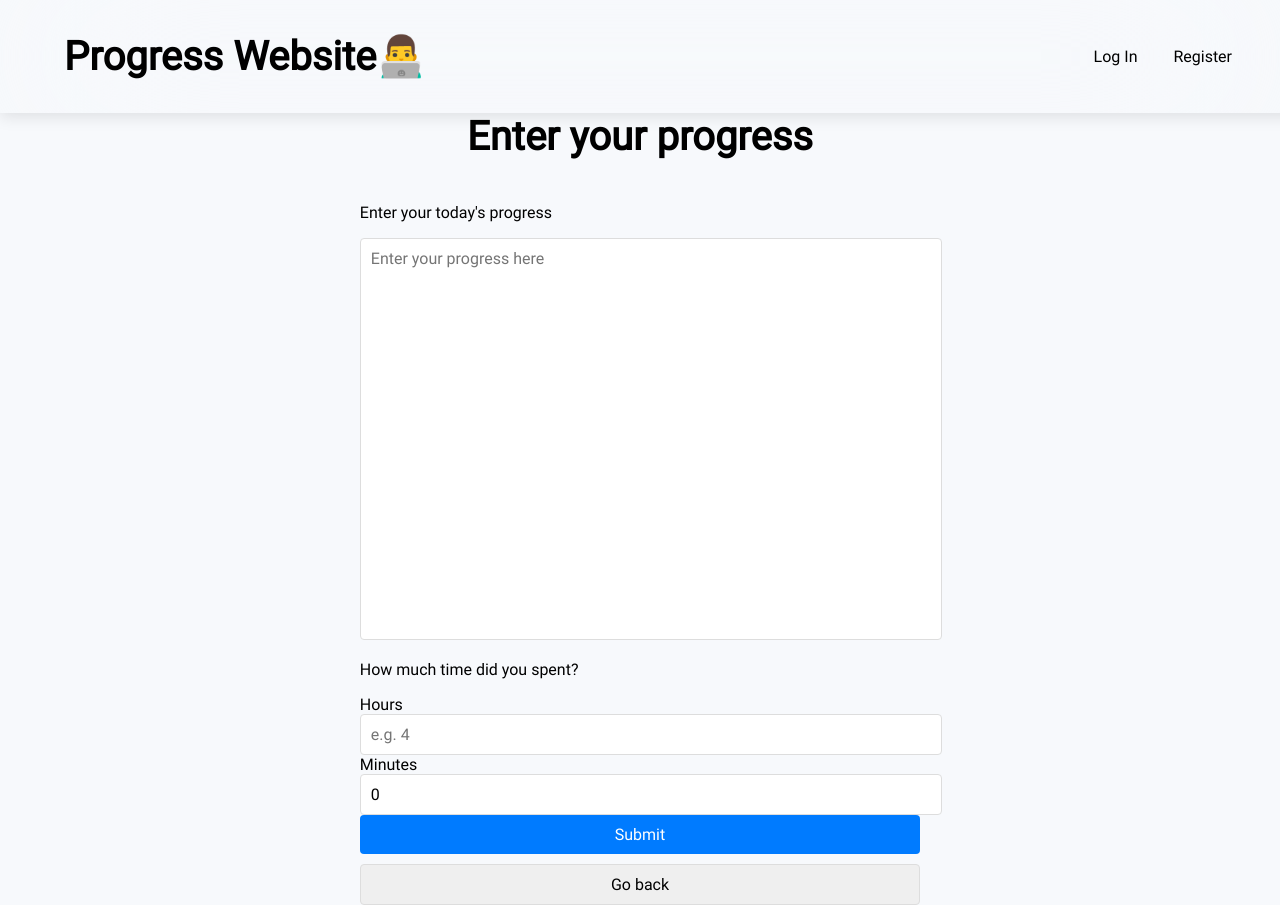
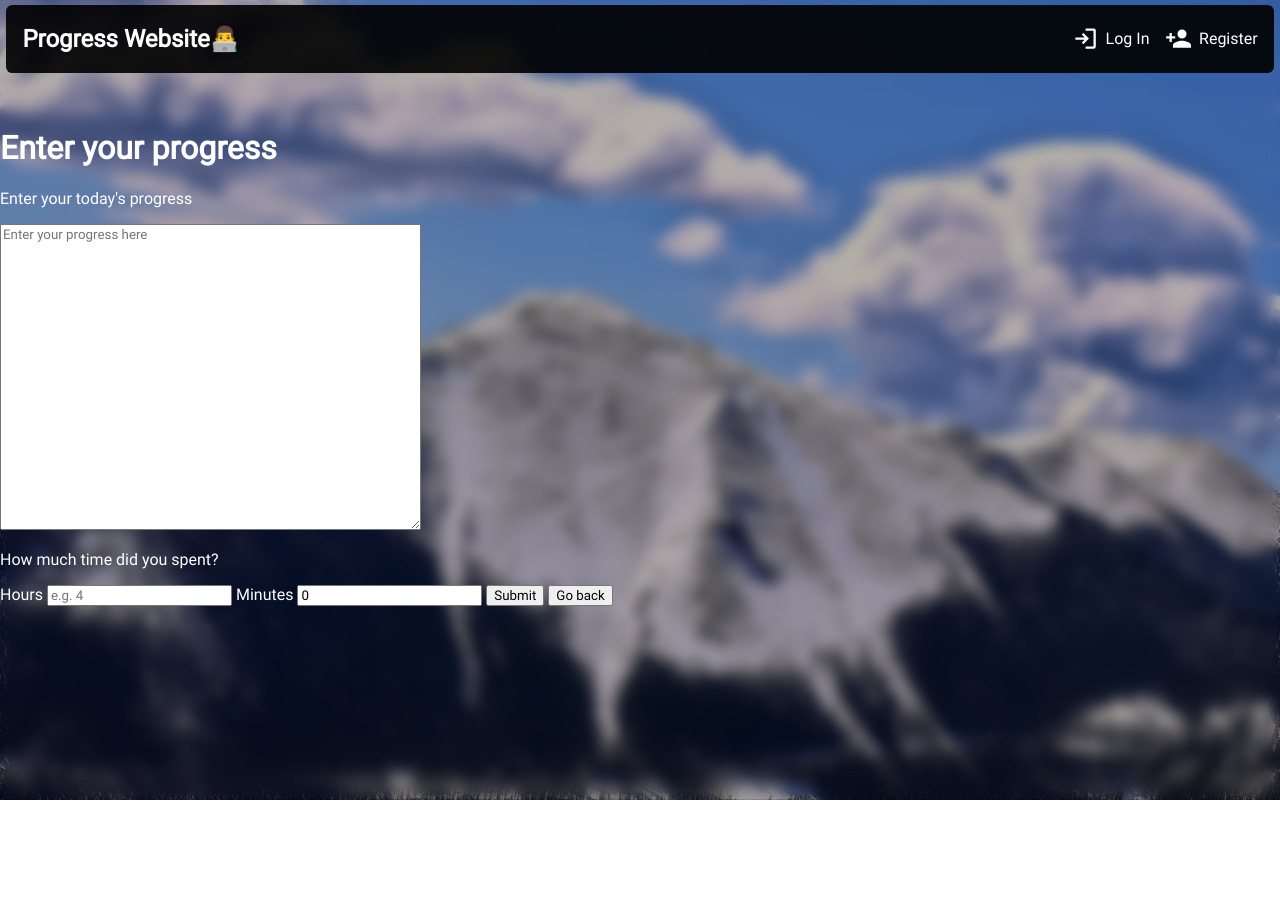
Before and after one commit to z1ppyyy/Progress-Website, a Django app: template progress/templates/post.html in a window 1280 px wide. After the commit the page ends 800 px from the top, so only its background shows below. Run offline with Django 3.2, Linux system fonts and the light colour scheme; the template is opened without the code that fills it, so the values that code supplies are empty.

Commit message:
:construction: adding some UI

```diff
--- a/progress/static/style.css
+++ b/progress/static/style.css
@@ -3,213 +3,335 @@
   src: url("Roboto/Roboto-Regular.ttf");
 }
 
+[data-theme="light"] {
+  --default-text-color: white;
+  --default-fill: white;
+  --default-text-highlight: green;
+  --default-fill-highlight: green;
+  --default-background-color: black;
+}
+
+[data-theme="dark"] {
+  --default-text-color: white;
+  --default-background-color: black;
+}
+
 * {
   font-family: Roboto-Regular;
   text-decoration: none;
-  --text-color: black;
-  --background-color: white;
+  transition: 0.04s;
 }
 
 body {
+  color: var(--default-text-color);
+  background-image: url("./background.jpg");
+  background-size: cover;
+  background-attachment: fixed;
+  backdrop-filter: blur(7px);
+  width: 100vw;
+  height: 100dvh;
+  margin: 0px;
   display: flex;
   flex-direction: column;
-  background-color: #f7f9fc;
-  min-height: 100dvh;
-  max-width: 100vw;
-  width: 100%;
-  font-size: 1em;
-  margin: 0px;
-  color: var(--text-color);
 }
 
-nav {
-  display: flex;
-  align-items: center;
-  position: fixed;
+/* Make the background darker, requires new stacking context*/
+body::after,
+header::after,
+#login::after{
   top: 0px;
   left: 0px;
-  z-index: 10;
+  content: '';
   width: 100%;
-  max-width: 100vw;
-  backdrop-filter: blur(100px);
-  box-shadow: 0 4px 15px rgba(0, 0, 0, 0.1);
-  padding: 0 4em;
+  height: 100%;
+  opacity: 0.9;
+  background-color: var(--default-background-color);
+  position: absolute;
+  z-index: -10;
+  border-radius: 0.4em;
 }
 
-nav ul {
-  padding: 0px;
-  margin-left: auto;
-  margin-right: 6em;
+body::after {
+  opacity: 0.3;
+  border-radius: 0em;
 }
 
-nav ul li {
-  display: inline-flex;
-  align-items: center;
-  margin: 1em;
+header {
+  position: fixed; /* Create new stacking context */
+  margin: 0.3em 0.4em;
+  padding: 0em 1em;
+
+  /* Secret Neo technique to stretch without with */
+  left: 0px;
+  right: 0px;
+  /************************************************/
 }
-
-nav ul li a {
-  color: var(--text-color);
-  font-size: 1em;
-  /*padding: 1em 1em;*/
-  border-radius: 1em;
-  text-decoration: none;
+header::after{
+  /*content: '';*/
+  /*width: 100%;*/
+  /*height: 100%;*/
+  /*opacity: 0.8;*/
+  /*position: absolute;*/
+  /*z-index: -10;*/
 }
-
-a {
-  color: var(--text-color);
-}
-
-h1 {
-  font-size: 2.5em;
-  padding: 0px;
-}
-
-h2 {
-  font-size: 1.5em;
-}
-
-input,
-textarea {
-  max-width: 100%;
-  min-width: 100%;
-  resize: none;
-  padding: 10px;
-  border: 1px solid #ddd;
-  border-radius: 4px;
-  font-size: 1em;
-  outline: none;
-  transition: border 0.3s;
-}
-
-input:focus,
-textarea:focus {
-  border-color: #007bff;
-}
-
-button {
-  text-decoration: none;
-  background-color: #007bff;
-  color: #fff;
-  padding: 10px;
-  font-size: 1em;
-  border: none;
-  border-radius: 4px;
-  cursor: pointer;
-  transition: background-color 0.3s;
-}
-
-button.full-width {
-  display: block;
-  text-align: center;
-  margin-bottom: 10px;
-  width: 100%;
-}
-
-.post {
-  width: 100%;
-  max-width: 900px;
-  box-shadow: 0 4px 15px rgba(0, 0, 0, 0.3);
-  backdrop-filter: blur(100px);
-  padding: 1em 1em;
-  margin: 1em 0;
-  border-radius: 0.3em;
-  /*background-color: #191919;*/
-  background-color: var(--background-color);
-}
-
-.container {
+header nav{
   display: flex;
-  justify-content: center;
-  align-items: center;
-  flex-direction: column;
-  max-width: 100%;
-}
-
-.card-main {
-  display: flex;
+  flex-direction: row;
   align-items: center;
 }
 
-.card-image {
-  border: 1px solid black;
-  border-radius: 50%;
+header nav * > a {
+  color: var(--default-text-color);
+}
+header nav ul {
+  display: flex;
+  flex-direction: row;
+  gap: 1em;
+  margin-left: auto;
+}
+header nav * > li {
+  list-style-type: none;
+}
+header nav * > li a {
+  display: flex;
+  flex-direction: row;
+  align-items: center;
+  gap: 0.4em;
+  fill: var(--default-fill);
+}
+header nav * > li a:hover {
+  color: var(--default-text-highlight);
+  fill: var(--default-fill-highlight);
+}
+#header-padding {
+  margin-bottom: 40px;
 }
 
-.card-username,
-.card-title {
-  margin-left: 5px;
+#login {
+  /* Auto-align to center */
+  width: fit-content;
+  margin: auto auto;
+  /************************/
+
+  padding: 1em 3em 3em 3em;
+  border-radius: 1em;
+  position: relative;
+}
+#login * > input {
+  color: var(--default-text-color);
+  background-color: var(--default-background-color);
+  border: 0px;
+  height: 2em;
+  border-radius: 1em;
+  padding-left: 0.4em;
+}
+#login * > input:hover {
+  outline: 1px solid white; /* Outline does not effect dom */
+}
+#login * > [type="submit"] {
+  background-color: red;
 }
 
-.row {
-  display: block;
-}
-
-.error-message {
-  color: #e74c3c;
-}
-
-li.edit,
-li.edit a,
-li.edit svg path {
-  background-color: #007bff;
-  color: #032f5d;
-  fill: #032f5d;
-}
-
-li.delete,
-li.delete a,
-li.delete svg path {
-  background-color: #e74c3c;
-  color: #640e05;
-  fill: #640e05;
-}
-
-li.delete:hover {
-  background-color: #c0392b;
-}
-
-.edit,
-.delete {
-  text-decoration: none;
-  padding: 5px;
-  font-size: 1em;
-  border: none;
-  border-radius: 4px;
-  cursor: pointer;
-  transition: background-color 0.3s;
-}
-
-.hours-layout {
-  display: flex;
-  align-items: center;
-  justify-content: space-between;
-}
-
-.hours-layout h3 {
-  margin: 0;
-  padding: 0;
-}
-
-#form-title {
-  margin-top: 0;
-}
-
-#nav-padding {
-  display: flex;
-  /*width: 100%;*/
-  /*position: relative;*/
-}
-
-.post-controls {
-  display: flex;
-  flex-direction: row;
-  list-style-type: none;
-  gap: 0.5em;
-}
-
-.post-controls li {
-  display: flex;
-  align-items: center;
-  flex-direction: row;
-}
+/*body {*/
+/*  display: flex;*/
+/*  flex-direction: column;*/
+/*  background-color: #f7f9fc;*/
+/*  min-height: 100dvh;*/
+/*  max-width: 100vw;*/
+/*  width: 100%;*/
+/*  font-size: 1em;*/
+/*  margin: 0px;*/
+/*  color: var(--text-color);*/
+/*}*/
+/**/
+/*nav {*/
+/*  display: flex;*/
+/*  align-items: center;*/
+/*  position: fixed;*/
+/*  top: 0px;*/
+/*  left: 0px;*/
+/*  z-index: 10;*/
+/*  width: 100%;*/
+/*  max-width: 100vw;*/
+/*  backdrop-filter: blur(100px);*/
+/*  box-shadow: 0 4px 15px rgba(0, 0, 0, 0.1);*/
+/*  padding: 0 4em;*/
+/*}*/
+/**/
+/*nav ul {*/
+/*  padding: 0px;*/
+/*  margin-left: auto;*/
+/*  margin-right: 6em;*/
+/*}*/
+/**/
+/*nav ul li {*/
+/*  display: inline-flex;*/
+/*  align-items: center;*/
+/*  margin: 1em;*/
+/*}*/
+/**/
+/*nav ul li a {*/
+/*  color: var(--text-color);*/
+/*  font-size: 1em;*/
+/*  /*padding: 1em 1em;*/*/
+/*  border-radius: 1em;*/
+/*  text-decoration: none;*/
+/*}*/
+/**/
+/*a {*/
+/*  color: var(--text-color);*/
+/*}*/
+/**/
+/*h1 {*/
+/*  font-size: 2.5em;*/
+/*  padding: 0px;*/
+/*}*/
+/**/
+/*h2 {*/
+/*  font-size: 1.5em;*/
+/*}*/
+/**/
+/*input,*/
+/*textarea {*/
+/*  max-width: 100%;*/
+/*  min-width: 100%;*/
+/*  resize: none;*/
+/*  padding: 10px;*/
+/*  border: 1px solid #ddd;*/
+/*  border-radius: 4px;*/
+/*  font-size: 1em;*/
+/*  outline: none;*/
+/*  transition: border 0.3s;*/
+/*}*/
+/**/
+/*input:focus,*/
+/*textarea:focus {*/
+/*  border-color: #007bff;*/
+/*}*/
+/**/
+/*button {*/
+/*  text-decoration: none;*/
+/*  background-color: #007bff;*/
+/*  color: #fff;*/
+/*  padding: 10px;*/
+/*  font-size: 1em;*/
+/*  border: none;*/
+/*  border-radius: 4px;*/
+/*  cursor: pointer;*/
+/*  transition: background-color 0.3s;*/
+/*}*/
+/**/
+/*button.full-width {*/
+/*  display: block;*/
+/*  text-align: center;*/
+/*  margin-bottom: 10px;*/
+/*  width: 100%;*/
+/*}*/
+/**/
+/*.post {*/
+/*  width: 100%;*/
+/*  max-width: 900px;*/
+/*  box-shadow: 0 4px 15px rgba(0, 0, 0, 0.3);*/
+/*  backdrop-filter: blur(100px);*/
+/*  padding: 1em 1em;*/
+/*  margin: 1em 0;*/
+/*  border-radius: 0.3em;*/
+/*  /*background-color: #191919;*/*/
+/*  background-color: var(--background-color);*/
+/*}*/
+/**/
+/*.container {*/
+/*  display: flex;*/
+/*  justify-content: center;*/
+/*  align-items: center;*/
+/*  flex-direction: column;*/
+/*  max-width: 100%;*/
+/*}*/
+/**/
+/*.card-main {*/
+/*  display: flex;*/
+/*  align-items: center;*/
+/*}*/
+/**/
+/*.card-image {*/
+/*  border: 1px solid black;*/
+/*  border-radius: 50%;*/
+/*}*/
+/**/
+/*.card-username,*/
+/*.card-title {*/
+/*  margin-left: 5px;*/
+/*}*/
+/**/
+/*.row {*/
+/*  display: block;*/
+/*}*/
+/**/
+/*.error-message {*/
+/*  color: #e74c3c;*/
+/*}*/
+/**/
+/*li.edit,*/
+/*li.edit a,*/
+/*li.edit svg path {*/
+/*  background-color: #007bff;*/
+/*  color: #032f5d;*/
+/*  fill: #032f5d;*/
+/*}*/
+/**/
+/*li.delete,*/
+/*li.delete a,*/
+/*li.delete svg path {*/
+/*  background-color: #e74c3c;*/
+/*  color: #640e05;*/
+/*  fill: #640e05;*/
+/*}*/
+/**/
+/*li.delete:hover {*/
+/*  background-color: #c0392b;*/
+/*}*/
+/**/
+/*.edit,*/
+/*.delete {*/
+/*  text-decoration: none;*/
+/*  padding: 5px;*/
+/*  font-size: 1em;*/
+/*  border: none;*/
+/*  border-radius: 4px;*/
+/*  cursor: pointer;*/
+/*  transition: background-color 0.3s;*/
+/*}*/
+/**/
+/*.hours-layout {*/
+/*  display: flex;*/
+/*  align-items: center;*/
+/*  justify-content: space-between;*/
+/*}*/
+/**/
+/*.hours-layout h3 {*/
+/*  margin: 0;*/
+/*  padding: 0;*/
+/*}*/
+/**/
+/*#form-title {*/
+/*  margin-top: 0;*/
+/*}*/
+/**/
+/*#nav-padding {*/
+/*  display: flex;*/
+/*  /*width: 100%;*/*/
+/*  /*position: relative;*/*/
+/*}*/
+/**/
+/*.post-controls {*/
+/*  display: flex;*/
+/*  flex-direction: row;*/
+/*  list-style-type: none;*/
+/*  gap: 0.5em;*/
+/*}*/
+/**/
+/*.post-controls li {*/
+/*  display: flex;*/
+/*  align-items: center;*/
+/*  flex-direction: row;*/
+/*}*/
--- a/progress/templates/base.html
+++ b/progress/templates/base.html
@@ -1,7 +1,7 @@
 {% load static %}
 
 <!DOCTYPE html>
-<html lang="en">
+<html lang="en" data-theme="light">
 <head>
   <meta charset="UTF-8">
   <meta name="viewport" content="width=device-width, initial-scale=1.0">
--- a/progress/templates/header.html
+++ b/progress/templates/header.html
@@ -1,6 +1,7 @@
+<header>
   <nav id="nav">
     <h1 class="nav-title">
-    <a href="/" style="text-decoration: none">Progress Website👨‍💻</a>
+      <a href="/">Progress Website👨‍💻</a>
     </h1>
     <ul>
       {% if user.is_authenticated %}
@@ -49,8 +50,36 @@
         <a type="button" href="/logout">Log Out</a>
       </li>
       {% else %}
-    <li><a type="button" href="/login">Log In</a></li>
-    <li><a type="button" href="/register">Register</a></li>
+      <li>
+        <a type="button" href="/login">
+          <svg
+            xmlns="http://www.w3.org/2000/svg"
+            width="1.7em"
+            height="1.7em"
+            viewBox="0 0 24 24"
+          >
+            <path
+              d="M12 21v-2h7V5h-7V3h7q.825 0 1.413.588T21 5v14q0 .825-.587 1.413T19 21zm-2-4l-1.375-1.45l2.55-2.55H3v-2h8.175l-2.55-2.55L10 7l5 5z"
+            />
+          </svg>
+          Log In</a
+        >
+      </li>
+      <li>
+        <a type="button" href="/register">
+          <svg
+            xmlns="http://www.w3.org/2000/svg"
+            width="1.7em"
+            height="1.7em"
+            viewBox="0 0 24 24"
+          >
+            <path
+              d="M15 14c-2.67 0-8 1.33-8 4v2h16v-2c0-2.67-5.33-4-8-4m-9-4V7H4v3H1v2h3v3h2v-3h3v-2m6 2a4 4 0 0 0 4-4a4 4 0 0 0-4-4a4 4 0 0 0-4 4a4 4 0 0 0 4 4"
+            />
+          </svg>
+          Register</a
+        >
+      </li>
       {% endif %}
     </ul>
     <script>
@@ -64,7 +93,7 @@
       });
 
       const update_nav = () => {
-      const nav_padding = document.getElementById("nav-padding");
+        const nav_padding = document.getElementById("header-padding");
         nav_padding.style.height = nav.getBoundingClientRect().height + "px";
 
         resize_observer.observe(nav);
@@ -74,4 +103,5 @@
       observer.observe(nav, config);
     </script>
   </nav>
-<div id="nav-padding"></div>
+</header>
+<div id="header-padding"></div>
```
Also changed, not shown: progress/templates/login.html (+6 -4 lines), progress/static/background.jpg (added). Lines whose indentation alone changed are shown as unchanged.
